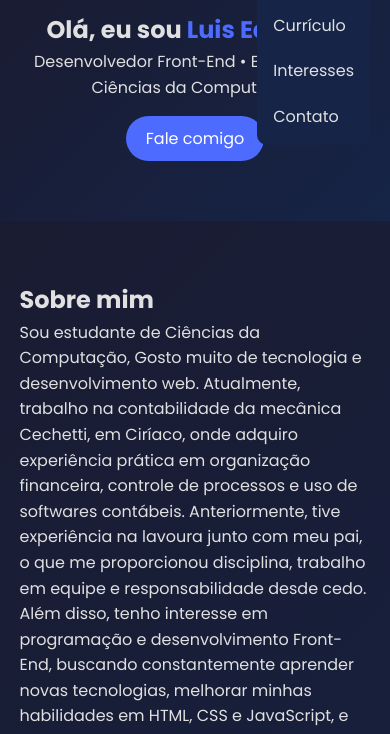
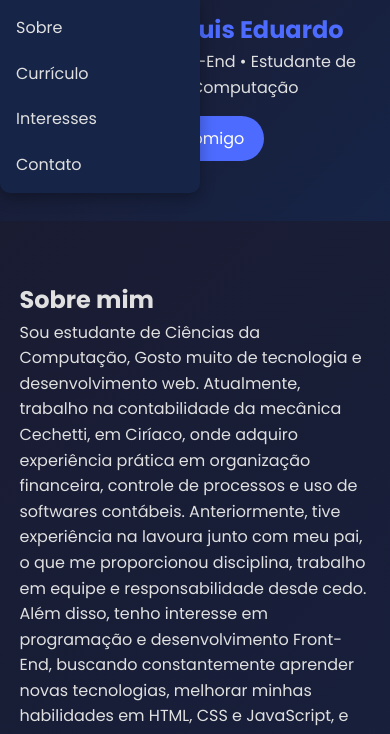
Before and after one commit to LuisMoroso7/Meu-site, a plain HTML site: page index.html in a window 390 px wide. Both pictures are taken after a click on the button "Abrir menu". Shown: the part 109-843 px from the top of the page. Drawn offline with Linux system fonts and the light colour scheme.

Commit message:
Corrigindo erro no Hamburger

```diff
--- a/style.css
+++ b/style.css
@@ -152,10 +152,12 @@ footer {
     flex-direction: column;
     background: #162447;
     position: absolute;
-    top: 60px;
-    right: 20px;
+    top: 100%;
+    left: 0;
+    width: 200px;
     padding: 1rem;
-    border-radius: 10px;
+    border-radius: 0 0 10px 10px;
+    box-shadow: 0 5px 15px rgba(0,0,0,0.3);
   }
 
   nav ul.nav-open {
```
